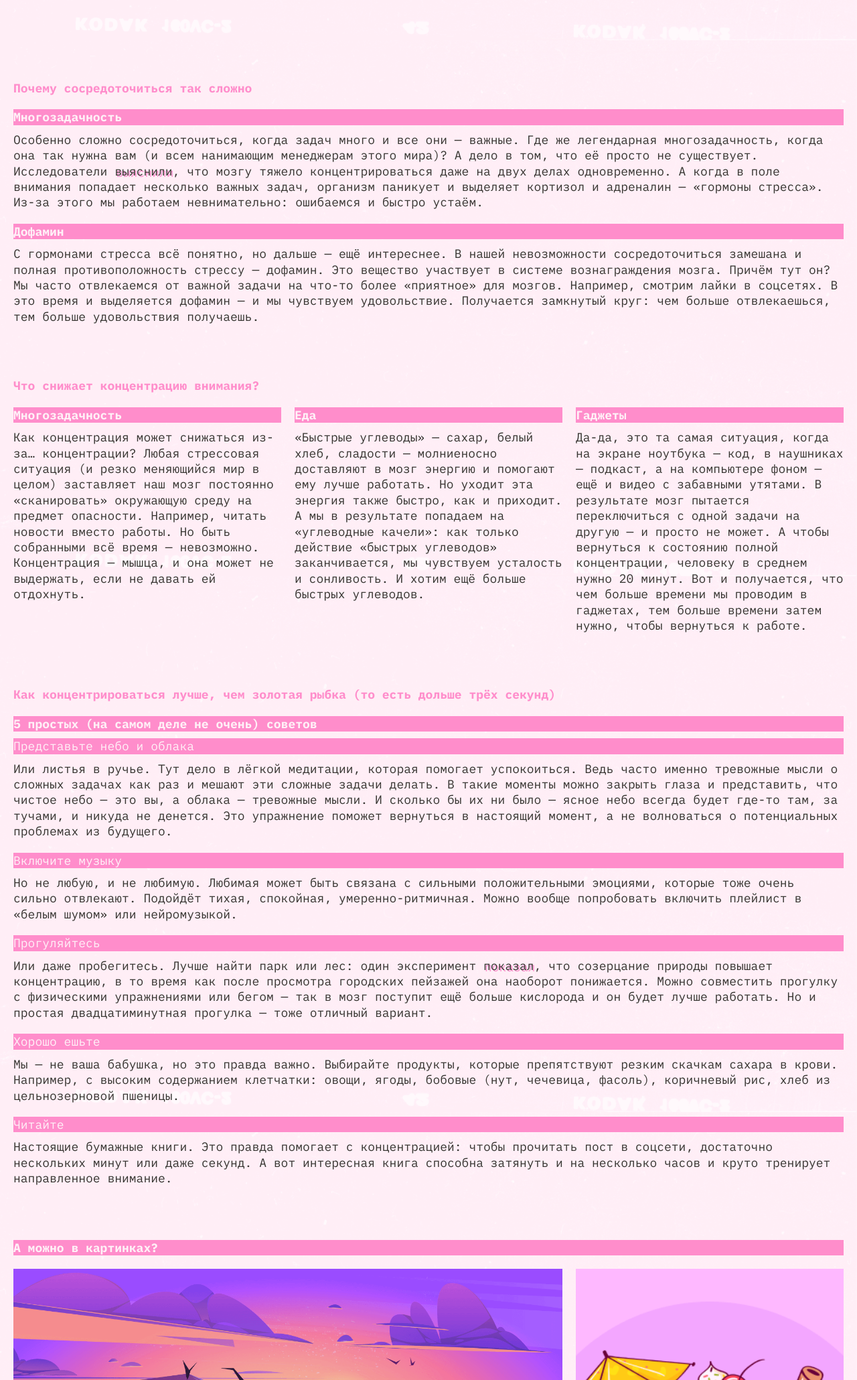
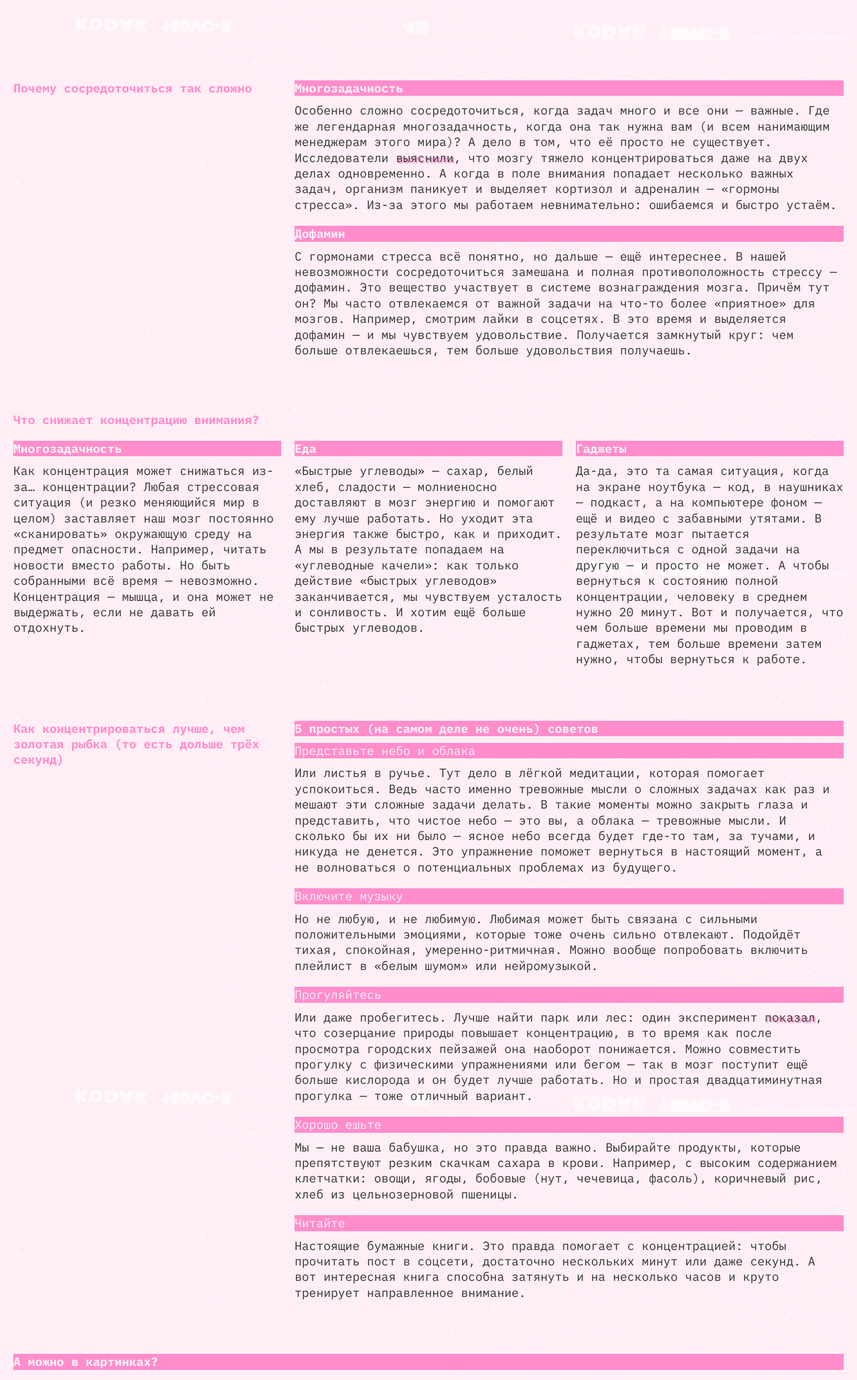
Before and after one commit to DeeSet/slozhno-sosredotochitsya, a plain HTML site: page index.html in a window 1280 px wide. Shown: the part 740-2800 px from the top of the page at 67% size. Drawn offline with Linux system fonts and the light colour scheme.

Commit message:
2 version

```diff
--- a/index.html
+++ b/index.html
@@ -47,7 +47,7 @@
       </div>
     </header>
     <main class="content">
-      <section class="content__section content__section_two">
+      <section class="content__section content__section_column-two">
         <h2 class="content__title">Почему сосредоточиться так сложно</h2>
         <div>
           <article class="content__text-block">
@@ -83,7 +83,7 @@
       </section>
       <section class="content__section">
           <h2 class="content__title content__title_cloumn-three">Что снижает концентрацию внимания?</h2>
-          <div class="content__section_three">
+          <div class="content__section_column-three">
             <article class="content__text-block">
             <h3 class="content__text-block-title title-decor">
               Многозадачность
@@ -119,7 +119,7 @@
           </article>
         </div>
       </section>
-      <section class="content__section content__section_two">
+      <section class="content__section content__section_column-two">
         <h2 class="content__title">
           Как концентрироваться лучше, чем золотая рыбка (то есть дольше трёх
           секунд)
--- a/styles/style.css
+++ b/styles/style.css
@@ -263,11 +263,11 @@
     flex-direction: row;
   }
 
-  .content__section_two {
+  .content__section_column-two {
     gap: 10px;
   }
 
-  .content__section_three {
+  .content__section_column-three {
     display: grid;
     grid-template-columns: repeat(3, 1fr);
     gap: 20px;
```
